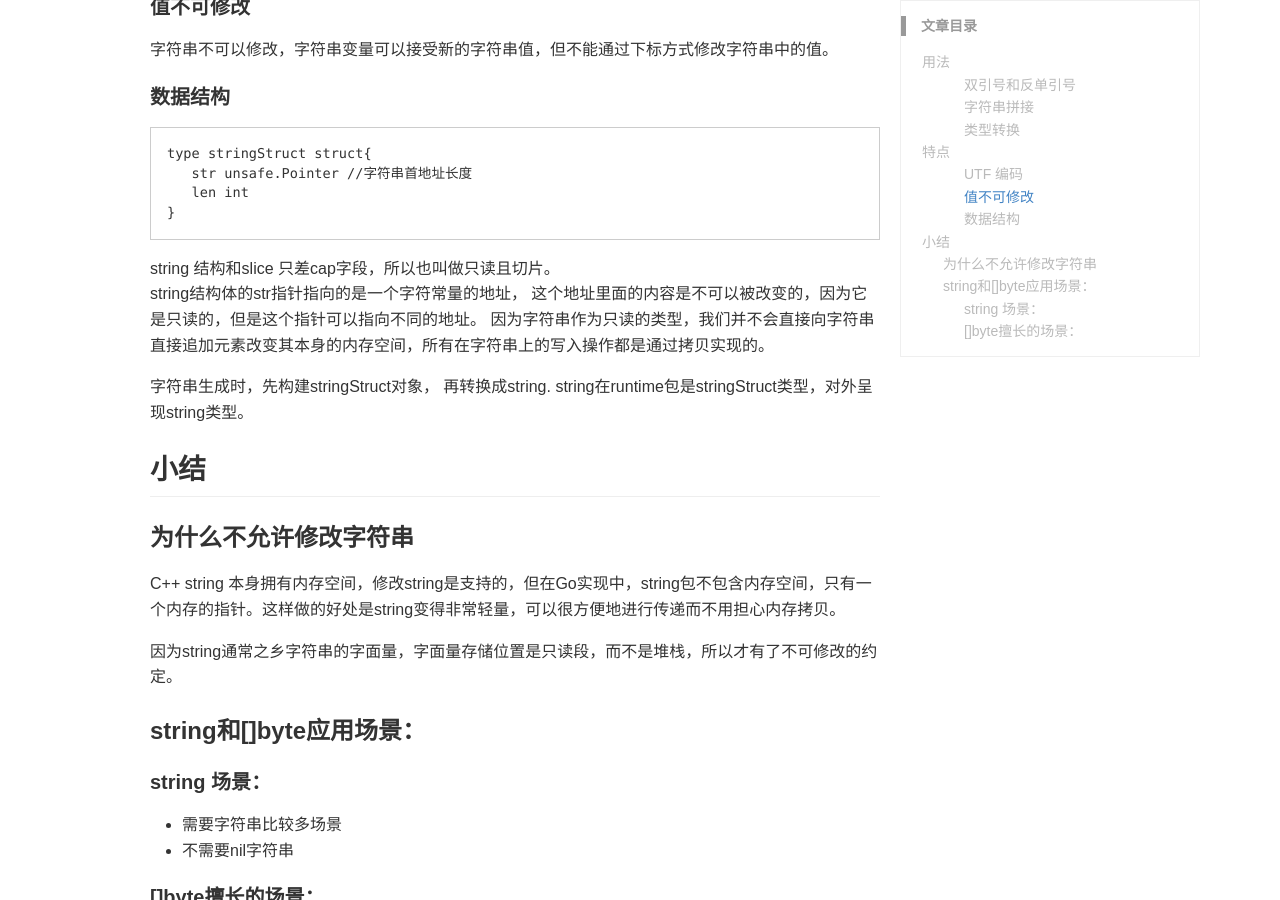
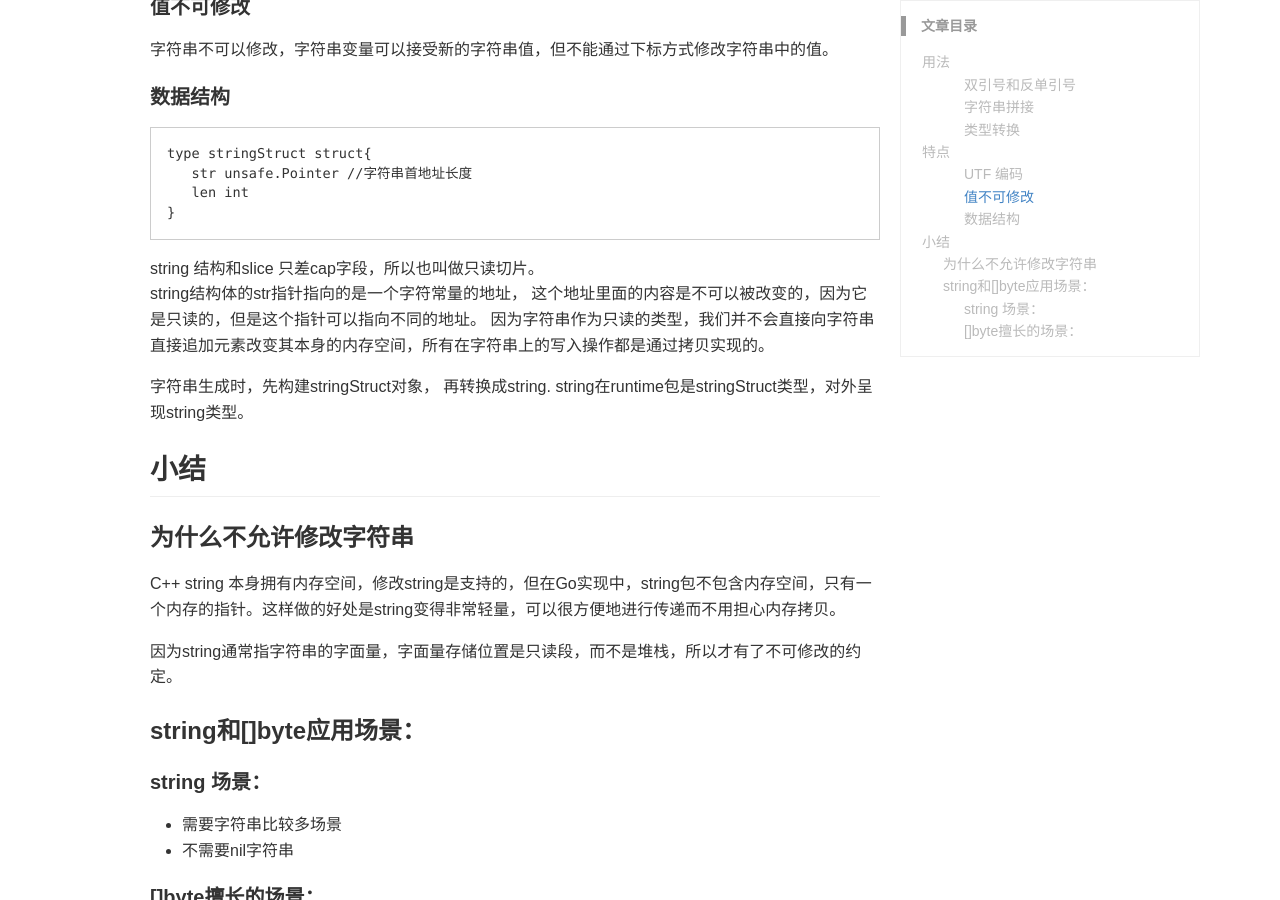
Before and after one commit to beastpu/beastpu.github.io, a Jekyll site: the page built from _posts/2021-07-13-go-01.md, in a window 1280 px wide and 900 px high, scrolled down 1438 px. Built offline with Jekyll 4.4.1, drawn with Linux system fonts in a browser that asks for light colours; some web fonts are replaced; comment, search, counter and statistics services are not loaded; a style sheet for code colours, icons or effects is not loaded; some of the changed text lies outside the part shown.

Commit message:
Update 2021-07-13-go-01.md

````diff
--- a/_posts/2021-07-13-go-01.md
+++ b/_posts/2021-07-13-go-01.md
@@ -56,7 +56,7 @@ type stringStruct struct{
    len int
 }
 ```
-string 结构和slice 只差cap字段，所以也叫做只读且切片。
+string 结构和slice 只差cap字段，所以也叫做只读切片。
 string结构体的str指针指向的是一个字符常量的地址， 这个地址里面的内容是不可以被改变的，因为它是只读的，但是这个指针可以指向不同的地址。
 因为字符串作为只读的类型，我们并不会直接向字符串直接追加元素改变其本身的内存空间，所有在字符串上的写入操作都是通过拷贝实现的。
 
@@ -69,7 +69,7 @@ string结构体的str指针指向的是一个字符常量的地址， 这个地
 
 C++ string 本身拥有内存空间，修改string是支持的，但在Go实现中，string包不包含内存空间，只有一个内存的指针。这样做的好处是string变得非常轻量，可以很方便地进行传递而不用担心内存拷贝。
 
-因为string通常之乡字符串的字面量，字面量存储位置是只读段，而不是堆栈，所以才有了不可修改的约定。
+因为string通常指字符串的字面量，字面量存储位置是只读段，而不是堆栈，所以才有了不可修改的约定。
 
 ### string和[]byte应用场景：
 
````
